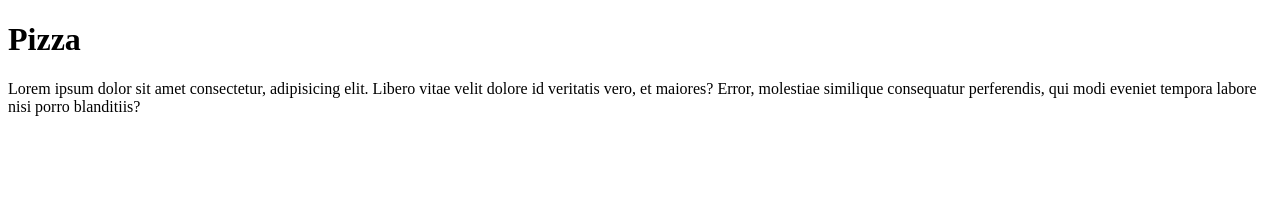
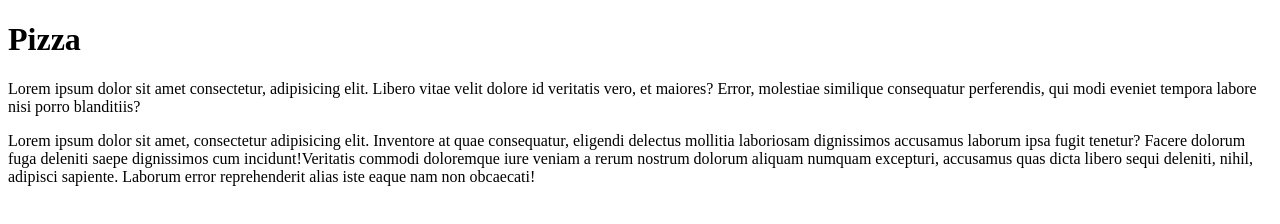
Before and after one commit to sabgirl/sharezza-social, a plain HTML site: page index.html in a window 1280 px wide. Drawn offline with Linux system fonts and the light colour scheme.

Commit message:
add text in the body

```diff
--- a/index.html
+++ b/index.html
@@ -8,5 +8,6 @@
     <h1>Pizza</h1>
     <p>Lorem ipsum dolor sit amet consectetur, adipisicing elit. Libero vitae velit dolore id veritatis vero, et maiores? Error, molestiae similique consequatur perferendis, qui modi eveniet tempora labore nisi porro blanditiis?</p>
 
+    <p>Lorem ipsum dolor sit amet, consectetur adipisicing elit. Inventore at quae consequatur, eligendi delectus mollitia laboriosam dignissimos accusamus laborum ipsa fugit tenetur? Facere dolorum fuga deleniti saepe dignissimos cum incidunt!Veritatis commodi doloremque iure veniam a rerum nostrum dolorum aliquam numquam excepturi, accusamus quas dicta libero sequi deleniti, nihil, adipisci sapiente. Laborum error reprehenderit alias iste eaque nam non obcaecati!</p>
   </body>
 </html>
```
